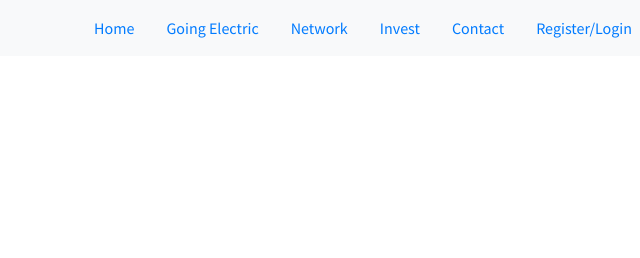
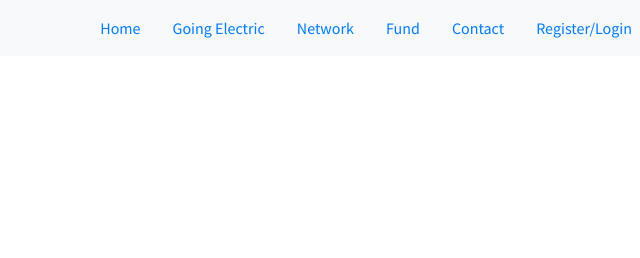
Before and after one commit to grantposell/chargeshare_demo, a website: page index.html in a window 1280 px wide. Shown: the top 258 px of the page, 616-1256 px from the left. Drawn offline with nearby package versions, Linux system fonts and the light colour scheme; a web font is replaced by a local one.

Commit message:
Changed tab name

```diff
--- a/index.html
+++ b/index.html
@@ -34,7 +34,7 @@
                 <a class="nav-link" href="#">Network</a>
             </li>
             <li class="nav-item">
-                <a class="nav-link" href="#">Invest</a>
+                <a class="nav-link" href="#">Fund</a>
             </li>
             <li class="nav-item">
                 <a class="nav-link" href="#">Contact</a>
```
